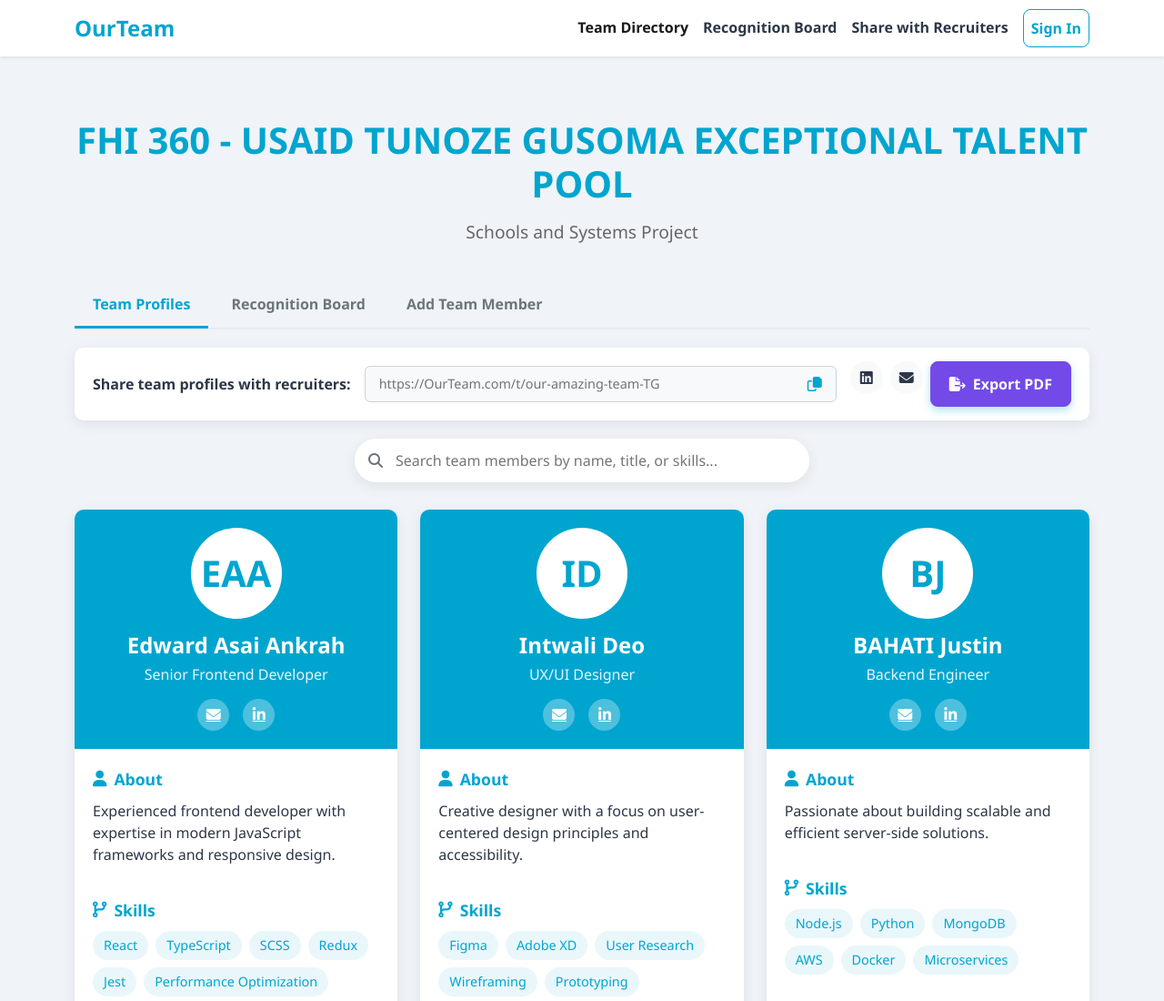
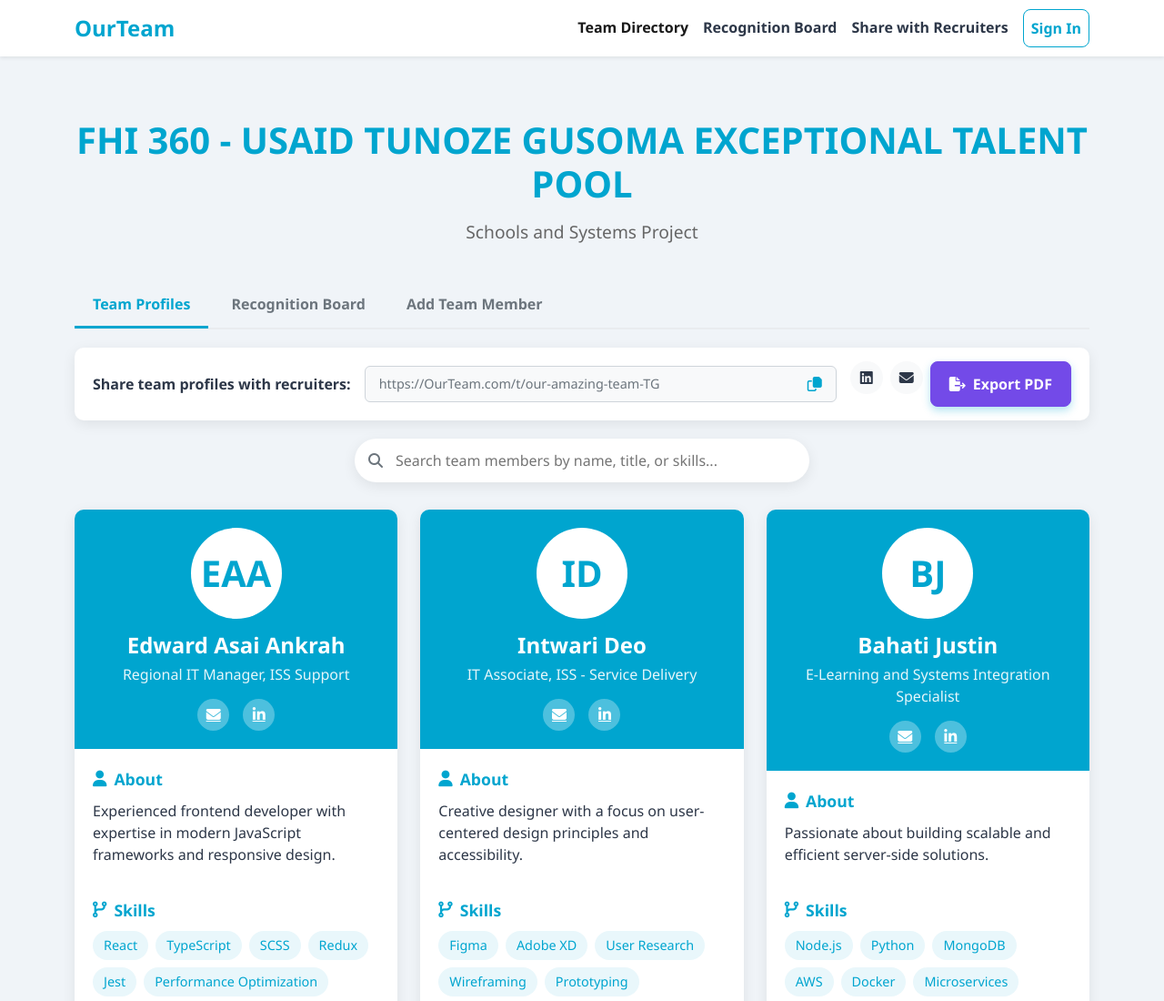
Before and after one commit to Clement007/ourTeam, a plain HTML site: page index.html in a window 1280 px wide. Shown: the top 1100 px of the page at 91% size. Drawn offline with nearby package versions, Linux system fonts and the light colour scheme.

Commit message:
Changed initial team titles

```diff
--- a/index.html
+++ b/index.html
@@ -963,7 +963,7 @@
                 {
                     id: 1,
                     name: "Edward Asai Ankrah",
-                    title: "Senior Frontend Developer",
+                    title: "Regional IT Manager, ISS Support",
                     photoUrl: "/api/placeholder/100/100", // Placeholder image
                     summary: "Experienced frontend developer with expertise in modern JavaScript frameworks and responsive design.",
                     email: "alex.wong@example.com",
@@ -974,8 +974,8 @@
                 },
                 {
                     id: 2,
-                    name: "Intwali Deo",
-                    title: "UX/UI Designer",
+                    name: "Intwari Deo",
+                    title: "IT Associate, ISS - Service Delivery",
                     photoUrl: "/api/placeholder/100/100", // Placeholder image
                     summary: "Creative designer with a focus on user-centered design principles and accessibility.",
                     email: "sarah.johnson@example.com",
@@ -986,8 +986,8 @@
                 },
                 {
                     id: 3,
-                    name: "BAHATI Justin",
-                    title: "Backend Engineer",
+                    name: "Bahati Justin",
+                    title: "E-Learning and Systems Integration Specialist",
                     photoUrl: "/api/placeholder/100/100", // Placeholder image
                     summary: "Passionate about building scalable and efficient server-side solutions.",
                     email: "michael.chen@example.com",
```
